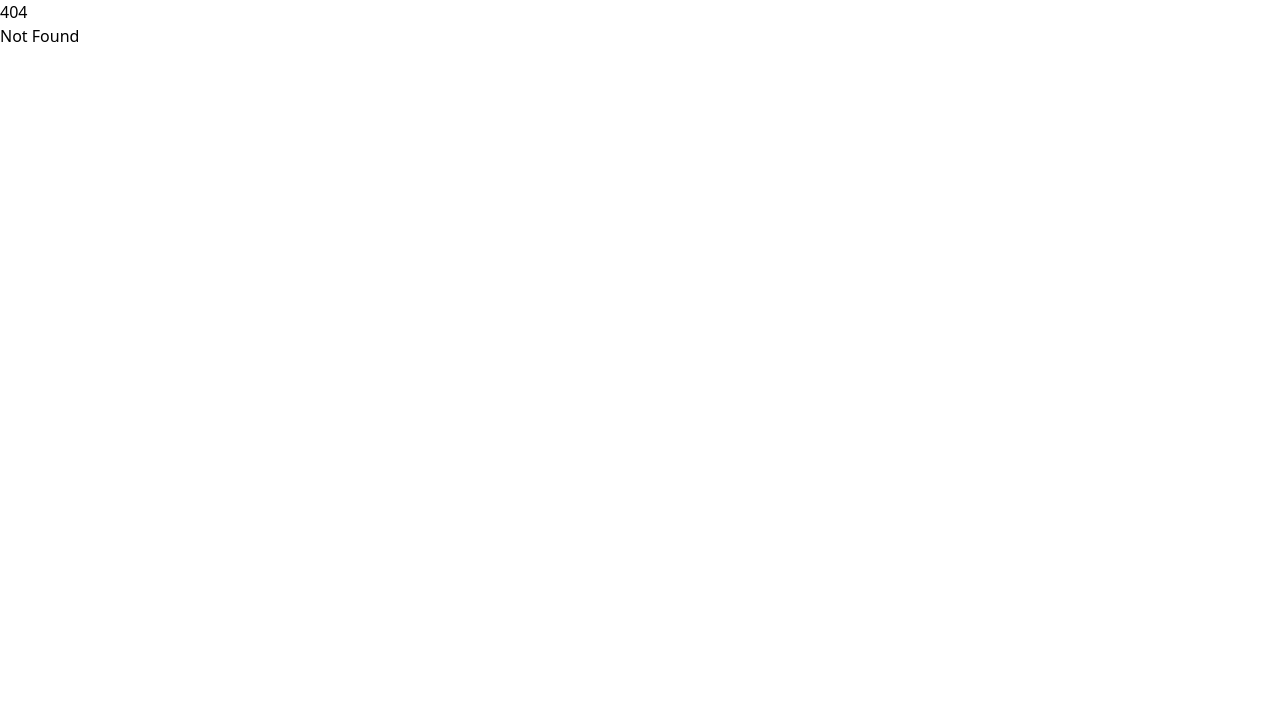
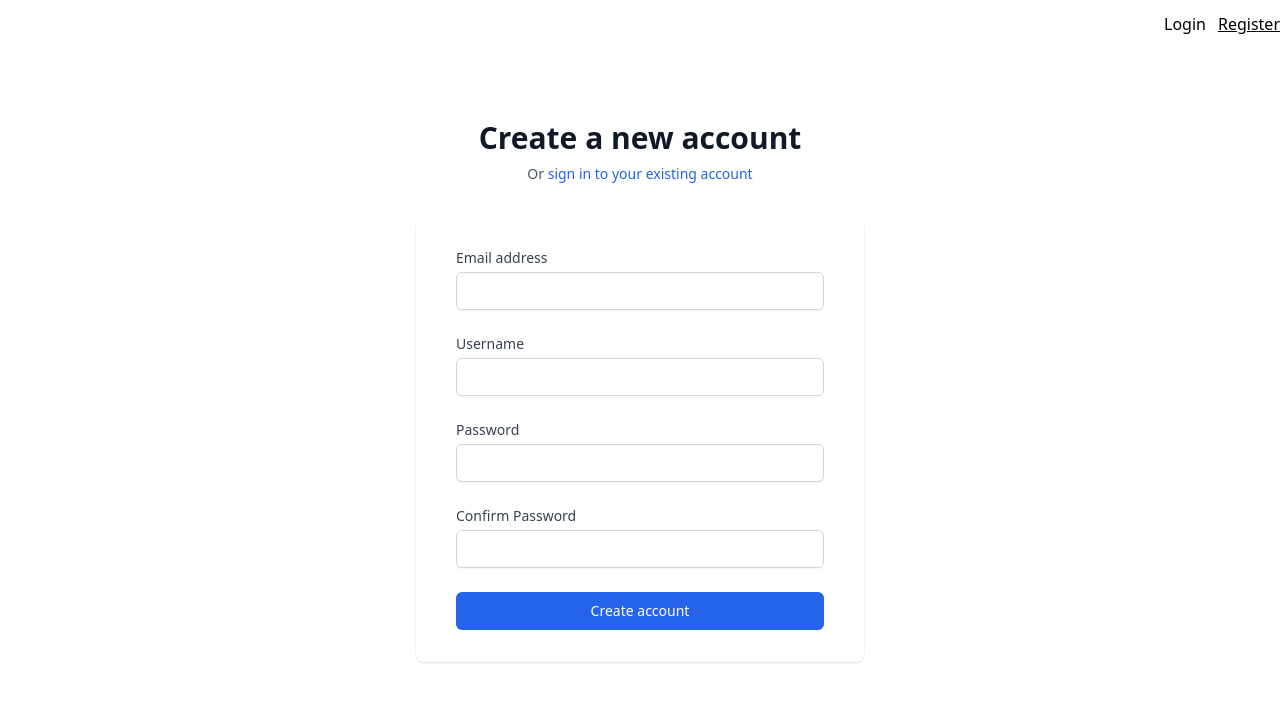
Before and after one commit to danilodavid521/svelte5_auth, a SvelteKit app: page /register in a window 1280 px wide. Before the commit this address had no page. Shown: the top 702 px of the page. Built offline with nearby package versions, Linux system fonts and the light colour scheme.

Commit message:
Login and register page UI

```diff
--- a/package.json
+++ b/package.json
@@ -36,6 +36,8 @@
 		"vite": "^5.0.3"
 	},
 	"dependencies": {
+		"@supabase/ssr": "^0.5.2",
+		"@supabase/supabase-js": "^2.47.10",
 		"drizzle-orm": "^0.33.0",
 		"postgres": "^3.4.4"
 	}
--- a/src/app.d.ts
+++ b/src/app.d.ts
@@ -1,9 +1,12 @@
-// See https://svelte.dev/docs/kit/types#app
-// for information about these interfaces
 declare global {
 	namespace App {
 		// interface Error {}
-		// interface Locals {}
+		interface Locals {
+			supabase: SupabaseClient;
+			safeGetSession: () => Promise<{ session: Session | null; user: User | null }>;
+			session: Session | null;
+			user: User | null;
+		}
 		// interface PageData {}
 		// interface PageState {}
 		// interface Platform {}
--- /dev/null
+++ b/src/hooks.server.ts
@@ -0,0 +1,68 @@
+import { createServerClient } from '@supabase/ssr';
+import { PUBLIC_SUPABASE_ANON_KEY, PUBLIC_SUPABASE_URL } from '$env/static/public';
+import type { Handle } from '@sveltejs/kit';
+import { redirect } from '@sveltejs/kit';
+import { sequence } from '@sveltejs/kit/hooks';
+
+const public_routes = ['/login', '/register'];
+
+const supabase: Handle = async ({ event, resolve }) => {
+	event.locals.supabase = createServerClient(PUBLIC_SUPABASE_URL, PUBLIC_SUPABASE_ANON_KEY, {
+		cookies: {
+			getAll: () => event.cookies.getAll(),
+			setAll: (cookiesToSet) => {
+				cookiesToSet.forEach(({ name, value, options }) => {
+					event.cookies.set(name, value, { ...options, path: '/' });
+				});
+			}
+		}
+	});
+
+	event.locals.safeGetSession = async () => {
+		const {
+			data: { session }
+		} = await event.locals.supabase.auth.getSession();
+		if (!session) {
+			return { session: null, user: null };
+		}
+
+		const {
+			data: { user },
+			error
+		} = await event.locals.supabase.auth.getUser();
+		if (error) {
+			// JWT validation has failed
+			return { session: null, user: null };
+		}
+
+		return { session, user };
+	};
+
+	return resolve(event, {
+		filterSerializedResponseHeaders(name) {
+			/**
+			 * Supabase libraries use the `content-range` and `x-supabase-api-version`
+			 * headers, so we need to tell SvelteKit to pass it through.
+			 */
+			return name === 'content-range' || name === 'x-supabase-api-version';
+		}
+	});
+};
+
+const authGuard: Handle = async ({ event, resolve }) => {
+	const { session, user } = await event.locals.safeGetSession();
+	event.locals.session = session;
+	event.locals.user = user;
+
+	if (!event.locals.session && event.url.pathname.startsWith('/user/profile/')) {
+		redirect(303, '/login');
+	}
+
+	if (event.locals.session && public_routes.includes(event.url.pathname)) {
+		redirect(303, '/');
+	}
+
+	return resolve(event);
+};
+
+export const handle: Handle = sequence(supabase, authGuard);
--- /dev/null
+++ b/src/lib/components/Header.svelte
@@ -0,0 +1,14 @@
+<script lang="ts">
+	import { page } from '$app/state';
+</script>
+
+<header class="mx-auto flex w-full max-w-7xl justify-end py-3">
+	<div class="flex flex-row items-center gap-3">
+		<a class:underline={page.url.pathname == '/login'} class="hover:underline" href="/login">
+			Login
+		</a>
+		<a class:underline={page.url.pathname == '/register'} class="hover:underline" href="/register">
+			Register
+		</a>
+	</div>
+</header>
--- a/src/routes/+layout.svelte
+++ b/src/routes/+layout.svelte
@@ -1,6 +1,10 @@
 <script lang="ts">
+	import Header from '$lib/components/Header.svelte';
 	import '$lib/styles/app.css';
 	let { children } = $props();
 </script>
 
-{@render children()}
+<Header />
+<main class="flex h-full min-h-[70vh]">
+	{@render children()}
+</main>
--- a/src/routes/+page.svelte
+++ b/src/routes/+page.svelte
@@ -1,3 +1,9 @@
-<div class="flex w-full flex-row items-center justify-center">
-	<h1 class="text-3xl font-bold">Welcome to SvelteKit</h1>
-</div>
+<svelte:head>
+	<title>User management</title>
+</svelte:head>
+
+<main class="mx-auto flex w-full max-w-7xl flex-col">
+	<div class="flex min-h-[90vh] w-full flex-col items-center justify-center">
+		<h1 class="text-3xl font-bold">Welcome to SvelteKit</h1>
+	</div>
+</main>
--- /dev/null
+++ b/src/routes/login/+page.server.ts
@@ -0,0 +1,27 @@
+import { fail, redirect } from '@sveltejs/kit';
+import type { Actions, PageServerLoad } from './$types';
+
+export const load: PageServerLoad = async ({ locals }) => {
+	if (locals.user) {
+		throw redirect(302, '/');
+	}
+};
+
+export const actions: Actions = {
+	default: async ({ request, locals: { supabase } }) => {
+		const formData = await request.formData();
+		const email = formData.get('email') as string;
+		const password = formData.get('password') as string;
+
+		const { error } = await supabase.auth.signInWithPassword({
+			email: email,
+			password: password
+		});
+
+		if (error) {
+			return fail(400, { error: error.message, email });
+		}
+
+		return { success: true, email };
+	}
+};
--- /dev/null
+++ b/src/routes/login/+page.svelte
@@ -0,0 +1,73 @@
+<script lang="ts">
+	import { enhance } from '$app/forms';
+	export let form;
+</script>
+
+<svelte:head>
+	<title>Login</title>
+</svelte:head>
+
+<div class="flex w-full flex-col items-center justify-center px-6 py-12 lg:px-8">
+	<div class="sm:mx-auto sm:w-full sm:max-w-md">
+		<h2 class="mt-6 text-center text-3xl font-extrabold text-gray-900">Sign in to your account</h2>
+		<p class="mt-2 text-center text-sm text-gray-600">
+			Or
+			<a href="/register" class="font-medium text-blue-600 hover:text-blue-500">
+				create a new account
+			</a>
+		</p>
+	</div>
+
+	<div class="mt-8 w-full sm:mx-auto sm:w-full sm:max-w-md">
+		<div class="bg-white px-4 py-8 shadow sm:rounded-lg sm:px-10">
+			<form method="POST" use:enhance class="space-y-6">
+				{#if form?.error}
+					<div
+						class="relative rounded border border-red-400 bg-red-50 px-4 py-3 text-red-700"
+						role="alert"
+					>
+						<span class="block sm:inline">{form.error}</span>
+					</div>
+				{/if}
+
+				<div>
+					<label for="email" class="block text-sm font-medium text-gray-700"> Email address </label>
+					<div class="mt-1">
+						<input
+							id="email"
+							name="email"
+							type="email"
+							autocomplete="email"
+							required
+							value={form?.email ?? ''}
+							class="block w-full appearance-none rounded-md border border-gray-300 px-3 py-2 placeholder-gray-400 shadow-sm focus:border-blue-500 focus:outline-none focus:ring-blue-500 sm:text-sm"
+						/>
+					</div>
+				</div>
+
+				<div>
+					<label for="password" class="block text-sm font-medium text-gray-700"> Password </label>
+					<div class="mt-1">
+						<input
+							id="password"
+							name="password"
+							type="password"
+							autocomplete="current-password"
+							required
+							class="block w-full appearance-none rounded-md border border-gray-300 px-3 py-2 placeholder-gray-400 shadow-sm focus:border-blue-500 focus:outline-none focus:ring-blue-500 sm:text-sm"
+						/>
+					</div>
+				</div>
+
+				<div>
+					<button
+						type="submit"
+						class="flex w-full justify-center rounded-md border border-transparent bg-blue-600 px-4 py-2 text-sm font-medium text-white shadow-sm hover:bg-blue-700 focus:outline-none focus:ring-2 focus:ring-blue-500 focus:ring-offset-2"
+					>
+						Sign in
+					</button>
+				</div>
+			</form>
+		</div>
+	</div>
+</div>
--- /dev/null
+++ b/src/routes/register/+page.svelte
@@ -0,0 +1,103 @@
+<script lang="ts">
+	import { enhance } from '$app/forms';
+	export let form;
+</script>
+
+<svelte:head>
+	<title>Register</title>
+</svelte:head>
+
+<div class="flex w-full flex-col items-center justify-center px-6 py-12 lg:px-8">
+	<div class="sm:mx-auto sm:w-full sm:max-w-md">
+		<h2 class="mt-6 text-center text-3xl font-extrabold text-gray-900">Create a new account</h2>
+		<p class="mt-2 text-center text-sm text-gray-600">
+			Or
+			<a href="/login" class="font-medium text-blue-600 hover:text-blue-500">
+				sign in to your existing account
+			</a>
+		</p>
+	</div>
+
+	<div class="mt-8 w-full sm:mx-auto sm:w-full sm:max-w-md">
+		<div class="bg-white px-4 py-8 shadow sm:rounded-lg sm:px-10">
+			<form method="POST" use:enhance class="space-y-6">
+				{#if form?.error}
+					<div
+						class="relative rounded border border-red-400 bg-red-50 px-4 py-3 text-red-700"
+						role="alert"
+					>
+						<span class="block sm:inline">{form.error}</span>
+					</div>
+				{/if}
+
+				<div>
+					<label for="email" class="block text-sm font-medium text-gray-700"> Email address </label>
+					<div class="mt-1">
+						<input
+							id="email"
+							name="email"
+							type="email"
+							autocomplete="email"
+							required
+							value={form?.email ?? ''}
+							class="block w-full appearance-none rounded-md border border-gray-300 px-3 py-2 placeholder-gray-400 shadow-sm focus:border-blue-500 focus:outline-none focus:ring-blue-500 sm:text-sm"
+						/>
+					</div>
+				</div>
+
+				<div>
+					<label for="username" class="block text-sm font-medium text-gray-700"> Username </label>
+					<div class="mt-1">
+						<input
+							id="username"
+							name="username"
+							type="text"
+							required
+							value={form?.username ?? ''}
+							class="block w-full appearance-none rounded-md border border-gray-300 px-3 py-2 placeholder-gray-400 shadow-sm focus:border-blue-500 focus:outline-none focus:ring-blue-500 sm:text-sm"
+						/>
+					</div>
+				</div>
+
+				<div>
+					<label for="password" class="block text-sm font-medium text-gray-700"> Password </label>
+					<div class="mt-1">
+						<input
+							id="password"
+							name="password"
+							type="password"
+							autocomplete="new-password"
+							required
+							class="block w-full appearance-none rounded-md border border-gray-300 px-3 py-2 placeholder-gray-400 shadow-sm focus:border-blue-500 focus:outline-none focus:ring-blue-500 sm:text-sm"
+						/>
+					</div>
+				</div>
+
+				<div>
+					<label for="confirmPassword" class="block text-sm font-medium text-gray-700">
+						Confirm Password
+					</label>
+					<div class="mt-1">
+						<input
+							id="confirmPassword"
+							name="confirmPassword"
+							type="password"
+							autocomplete="new-password"
+							required
+							class="block w-full appearance-none rounded-md border border-gray-300 px-3 py-2 placeholder-gray-400 shadow-sm focus:border-blue-500 focus:outline-none focus:ring-blue-500 sm:text-sm"
+						/>
+					</div>
+				</div>
+
+				<div>
+					<button
+						type="submit"
+						class="flex w-full justify-center rounded-md border border-transparent bg-blue-600 px-4 py-2 text-sm font-medium text-white shadow-sm hover:bg-blue-700 focus:outline-none focus:ring-2 focus:ring-blue-500 focus:ring-offset-2"
+					>
+						Create account
+					</button>
+				</div>
+			</form>
+		</div>
+	</div>
+</div>
```
Also changed, not shown: drizzle.config.ts (+3 -4 lines), 1 other file (tests, documents, lock files or other folders).
